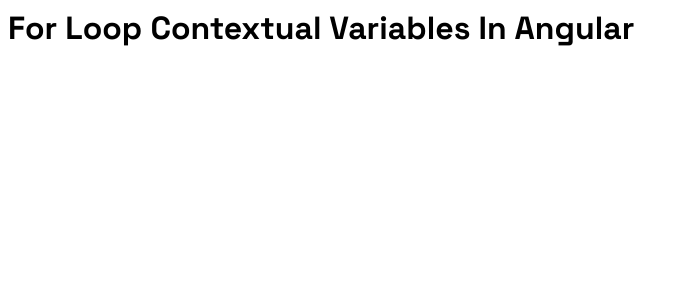
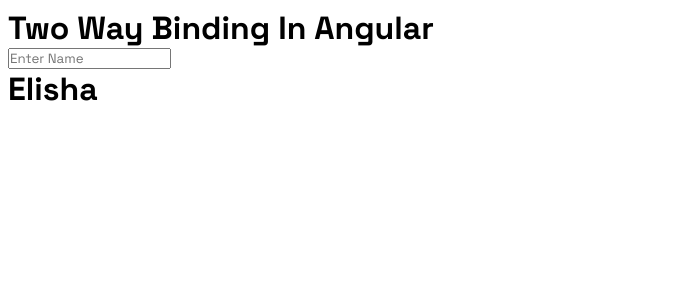
Before and after one commit to elishabhatti/angular-app, an Angular app: page / in a window 1280 px wide. Shown: the top 300 px of the page, without its empty margins (0-689 px from the left). Built offline with nearby package versions, Linux system fonts and the light colour scheme.

Commit message:
two way binding in angular

```diff
--- a/src/app/app.html
+++ b/src/app/app.html
@@ -1,30 +1,6 @@
-<h1>For Loop Contextual Variables In Angular</h1>
-@for(user of users; track user; let i = $index) {
+<h1>Two Way Binding In Angular</h1>
+<!-- <input [(ngModel)]="name" type="text" placeholder="Enter Name" />
+<h1>{{name}} </h1> -->
 
-<!-- <h4>{{$last}}</h4> -->
-<!-- <h4>{{$first}}</h4> -->
-<!-- @if($first) {
-    <h1>This is our {{i + 1}} user and name is {{user}}</h1>
-
-<h1 style="color: red">This is our {{i + 1}} user and name is {{user}}</h1>
-} -->
-
-<!-- @if($last) {
-<h1 style="color: red">This is our {{i + 1}} user and name is {{user}}</h1>
-} -->
-
-<!-- @if($odd) {
-<h1 style="color: red">This is our {{i}} user and name is {{user}}</h1>
-
-} @if($even) {
-<h1 style="color: green">This is our {{i}} user and name is {{user}}</h1>
-
-}
--->
-
-<!-- <h1>{{$count}}</h1> -->
-
-}
- <!-- @empty() {
-<h1>No Record</h1>
-} -->
+<input type="text" (input)="changeName($event)" placeholder="Enter Name" />
+<h1>{{name}}</h1>
--- a/src/app/app.ts
+++ b/src/app/app.ts
@@ -1,12 +1,18 @@
 import { Component, effect, signal } from '@angular/core';
+import { FormsModule } from '@angular/forms';
 
 @Component({
   selector: 'app-root',
-  imports: [],
+  imports: [FormsModule],
   templateUrl: './app.html',
   styleUrl: './app.css',
 })
 export class App {
-  users = ['Elisha', 'Sam', 'Bruce', 'Smith', 'Ryan', 'Jameel', 'Noman'];
-  // users = [];
+  data = '';
+  name = 'Elisha';
+
+  changeName(event: Event) {
+    const val = (event.target as HTMLInputElement).value;
+    this.name = val;
+  }
 }
```
